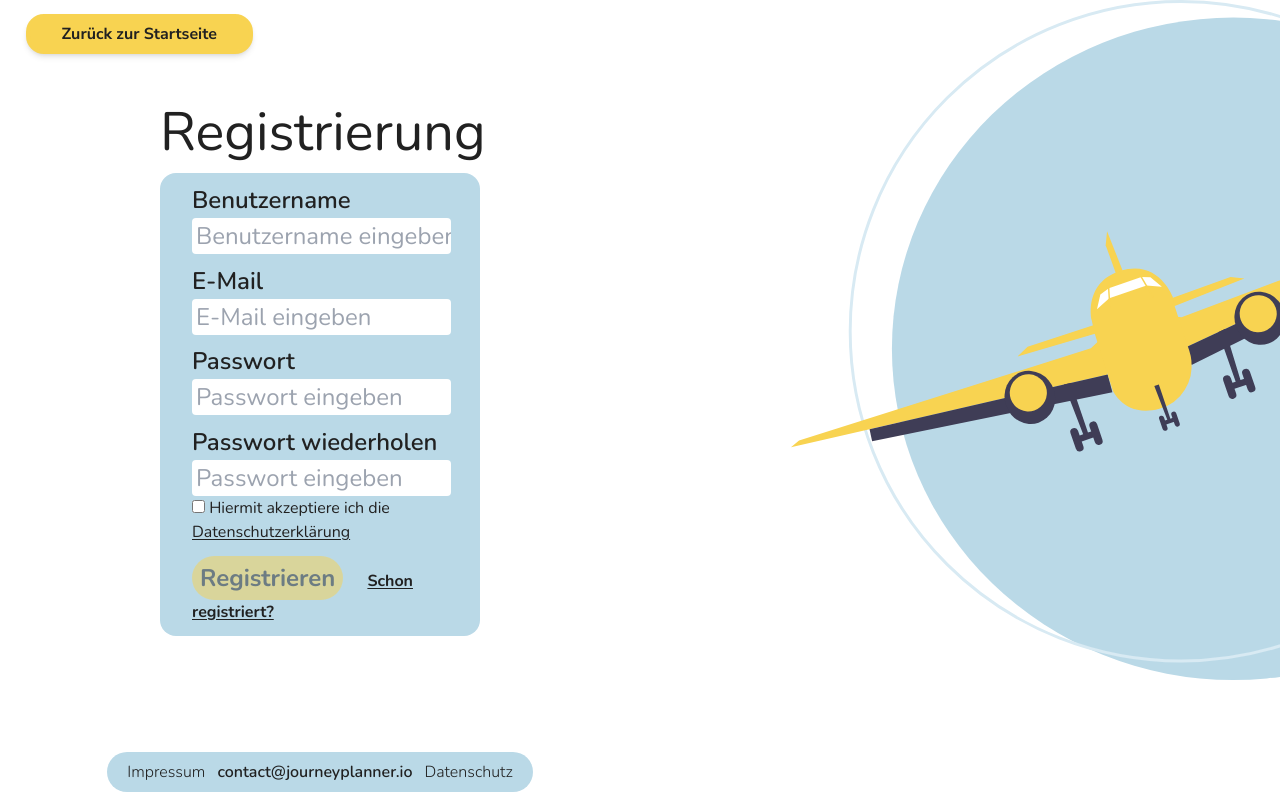
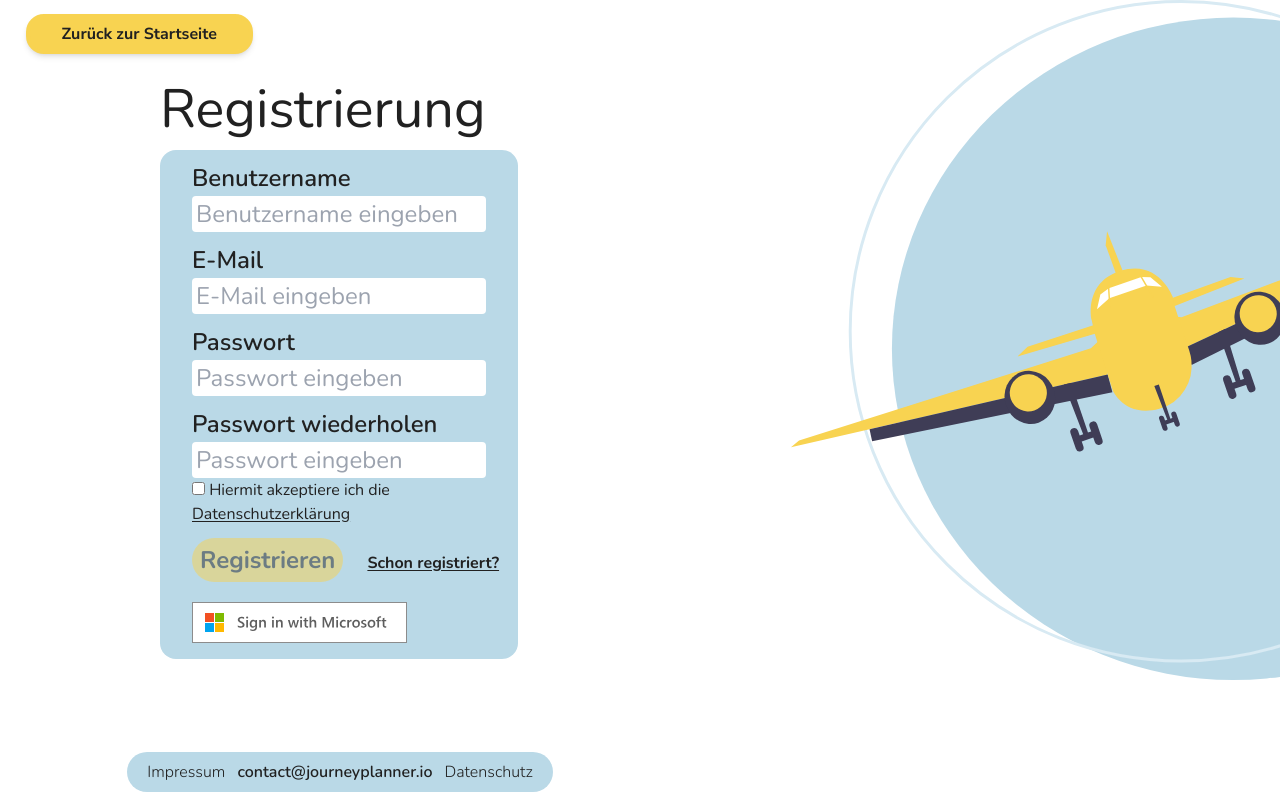
Before and after one commit to JourneyPlanner/JourneyPlanner-old, a Vue app: page /register in a window 1280 px wide. Built offline with nearby package versions, Linux system fonts and the light colour scheme; no server answers; a web font is replaced by a local one.

Commit message:
feat: Enable registration with Microsoft

```diff
--- /dev/null
+++ b/src/components/illustrations/MicrosoftLoginIllustration.vue
@@ -0,0 +1,67 @@
+<template>
+  <svg height="41" viewBox="0 0 215 41" width="215" xmlns="http://www.w3.org/2000/svg"><title>MS-SymbolLockup</title>
+    <rect fill="#fff" height="41" width="215"/>
+    <path d="M214,1V40H1V1H214m1-1H0V41H215V0Z" fill="#8c8c8c"/>
+    <path
+        d="M45.812,25.082V23.288a2.849,2.849,0,0,0,.576.4,4.5,4.5,0,0,0,.707.3,5.513,5.513,0,0,0,.747.187,3.965,3.965,0,0,0,.688.065,2.937,2.937,0,0,0,1.637-.365,1.2,1.2,0,0,0,.538-1.062,1.16,1.16,0,0,0-.179-.649,1.928,1.928,0,0,0-.5-.5,5.355,5.355,0,0,0-.757-.435q-.437-.209-.935-.436c-.356-.19-.687-.383-1-.578a4.358,4.358,0,0,1-.8-.648,2.728,2.728,0,0,1-.534-.8,2.6,2.6,0,0,1-.194-1.047,2.416,2.416,0,0,1,.333-1.285,2.811,2.811,0,0,1,.879-.9,4.026,4.026,0,0,1,1.242-.528,5.922,5.922,0,0,1,1.42-.172,5.715,5.715,0,0,1,2.4.374v1.721a3.832,3.832,0,0,0-2.3-.645,4.106,4.106,0,0,0-.773.074,2.348,2.348,0,0,0-.689.241,1.5,1.5,0,0,0-.494.433,1.054,1.054,0,0,0-.19.637,1.211,1.211,0,0,0,.146.608,1.551,1.551,0,0,0,.429.468,4.276,4.276,0,0,0,.688.414c.271.134.584.28.942.436q.547.285,1.036.6a4.881,4.881,0,0,1,.856.7,3.015,3.015,0,0,1,.586.846,2.464,2.464,0,0,1,.217,1.058,2.635,2.635,0,0,1-.322,1.348,2.608,2.608,0,0,1-.868.892,3.82,3.82,0,0,1-1.257.5,6.988,6.988,0,0,1-1.5.155c-.176,0-.392-.014-.649-.04s-.518-.067-.787-.117a7.772,7.772,0,0,1-.761-.187A2.4,2.4,0,0,1,45.812,25.082Z"
+        fill="#5e5e5e"/>
+    <path
+        d="M55.129,16.426a1.02,1.02,0,0,1-.714-.272.89.89,0,0,1-.3-.688.916.916,0,0,1,.3-.7,1.008,1.008,0,0,1,.714-.278,1.039,1.039,0,0,1,.732.278.909.909,0,0,1,.3.7.9.9,0,0,1-.3.678A1.034,1.034,0,0,1,55.129,16.426Zm.842,9.074h-1.7V18h1.7Z"
+        fill="#5e5e5e"/>
+    <path
+        d="M65.017,24.9q0,4.131-4.153,4.131a6.187,6.187,0,0,1-2.556-.491V26.986a4.726,4.726,0,0,0,2.337.7,2.342,2.342,0,0,0,2.672-2.628V24.24h-.029a2.947,2.947,0,0,1-4.742.436,4.041,4.041,0,0,1-.838-2.684,4.738,4.738,0,0,1,.9-3.04,3,3,0,0,1,2.476-1.128,2.384,2.384,0,0,1,2.2,1.216h.029V18h1.7Zm-1.684-2.835v-.973a1.91,1.91,0,0,0-.524-1.352A1.718,1.718,0,0,0,61.5,19.18a1.793,1.793,0,0,0-1.512.714,3.217,3.217,0,0,0-.546,2,2.774,2.774,0,0,0,.524,1.769,1.678,1.678,0,0,0,1.387.662,1.805,1.805,0,0,0,1.429-.632A2.391,2.391,0,0,0,63.333,22.064Z"
+        fill="#5e5e5e"/>
+    <path
+        d="M73.908,25.5h-1.7V21.273q0-2.1-1.486-2.1a1.622,1.622,0,0,0-1.282.582,2.162,2.162,0,0,0-.5,1.469V25.5H67.229V18h1.707v1.245h.029A2.673,2.673,0,0,1,71.4,17.824a2.265,2.265,0,0,1,1.868.795,3.57,3.57,0,0,1,.644,2.3Z"
+        fill="#5e5e5e"/>
+    <path
+        d="M80.962,16.426a1.02,1.02,0,0,1-.714-.272.89.89,0,0,1-.3-.688.916.916,0,0,1,.3-.7,1.008,1.008,0,0,1,.714-.278,1.039,1.039,0,0,1,.732.278.909.909,0,0,1,.3.7.9.9,0,0,1-.3.678A1.034,1.034,0,0,1,80.962,16.426ZM81.8,25.5H80.1V18h1.7Z"
+        fill="#5e5e5e"/>
+    <path
+        d="M90.7,25.5H89V21.273q0-2.1-1.486-2.1a1.622,1.622,0,0,0-1.282.582,2.157,2.157,0,0,0-.506,1.469V25.5H84.023V18H85.73v1.245h.03a2.673,2.673,0,0,1,2.431-1.421,2.265,2.265,0,0,1,1.868.795,3.57,3.57,0,0,1,.644,2.3Z"
+        fill="#5e5e5e"/>
+    <path
+        d="M106.984,18l-2.212,7.5h-1.78l-1.361-5.083a3.215,3.215,0,0,1-.1-.659H101.5a3.069,3.069,0,0,1-.131.644l-1.48,5.1H98.145L95.939,18H97.7l1.363,5.405a3.16,3.16,0,0,1,.087.645H99.2a3.384,3.384,0,0,1,.117-.659L100.832,18h1.6l1.347,5.428a3.732,3.732,0,0,1,.095.644h.052a3.387,3.387,0,0,1,.11-.644L105.365,18Z"
+        fill="#5e5e5e"/>
+    <path
+        d="M109.1,16.426a1.018,1.018,0,0,1-.714-.272.886.886,0,0,1-.3-.688.912.912,0,0,1,.3-.7,1.006,1.006,0,0,1,.714-.278,1.039,1.039,0,0,1,.732.278.912.912,0,0,1,.3.7.9.9,0,0,1-.3.678A1.034,1.034,0,0,1,109.1,16.426Zm.841,9.074h-1.7V18h1.7Z"
+        fill="#5e5e5e"/>
+    <path
+        d="M116.117,25.42a2.955,2.955,0,0,1-1.31.248q-2.182,0-2.183-2.094V19.333h-1.253V18h1.253V16.264l1.7-.483V18h1.794v1.333h-1.794v3.75a1.484,1.484,0,0,0,.241.952,1.006,1.006,0,0,0,.807.285,1.167,1.167,0,0,0,.746-.248Z"
+        fill="#5e5e5e"/>
+    <path
+        d="M124.248,25.5h-1.7V21.4q0-2.226-1.487-2.226a1.556,1.556,0,0,0-1.26.644,2.568,2.568,0,0,0-.513,1.649V25.5h-1.707V14.4h1.707v4.849h.029a2.685,2.685,0,0,1,2.432-1.421q2.5,0,2.5,3.055Z"
+        fill="#5e5e5e"/>
+    <path
+        d="M141.907,25.5h-1.728V18.7q0-.835.1-2.043h-.029a6.992,6.992,0,0,1-.285.988L136.831,25.5h-1.2l-3.143-7.793a7.236,7.236,0,0,1-.277-1.047h-.029q.057.63.058,2.058V25.5h-1.611V15h2.453l2.762,7a10.884,10.884,0,0,1,.41,1.2h.036c.181-.551.327-.962.44-1.23L139.541,15h2.366Z"
+        fill="#5e5e5e"/>
+    <path
+        d="M145.158,16.426a1.022,1.022,0,0,1-.714-.272.89.89,0,0,1-.3-.688.916.916,0,0,1,.3-.7,1.009,1.009,0,0,1,.714-.278,1.043,1.043,0,0,1,.733.278.911.911,0,0,1,.3.7.9.9,0,0,1-.3.678A1.038,1.038,0,0,1,145.158,16.426ZM146,25.5h-1.7V18H146Z"
+        fill="#5e5e5e"/>
+    <path
+        d="M153.589,25.156a4.2,4.2,0,0,1-2.131.52,3.606,3.606,0,0,1-2.695-1.044,3.691,3.691,0,0,1-1.026-2.706,4.07,4.07,0,0,1,1.1-2.978,3.944,3.944,0,0,1,2.948-1.124,4.3,4.3,0,0,1,1.81.36v1.582a2.743,2.743,0,0,0-1.67-.586,2.32,2.32,0,0,0-1.766.728,2.665,2.665,0,0,0-.688,1.908,2.536,2.536,0,0,0,.648,1.838,2.3,2.3,0,0,0,1.739.674,2.716,2.716,0,0,0,1.729-.652Z"
+        fill="#5e5e5e"/>
+    <path
+        d="M159.625,19.619a1.4,1.4,0,0,0-.887-.242,1.513,1.513,0,0,0-1.259.682,3.04,3.04,0,0,0-.506,1.852V25.5h-1.7V18h1.7v1.545H157a2.606,2.606,0,0,1,.766-1.233,1.724,1.724,0,0,1,1.154-.444,1.432,1.432,0,0,1,.7.14Z"
+        fill="#5e5e5e"/>
+    <path
+        d="M164.02,25.676a3.719,3.719,0,0,1-2.773-1.051,3.8,3.8,0,0,1-1.036-2.787,3.7,3.7,0,0,1,3.991-4.014,3.6,3.6,0,0,1,2.739,1.033,3.986,3.986,0,0,1,.982,2.864,3.932,3.932,0,0,1-1.059,2.875A3.8,3.8,0,0,1,164.02,25.676Zm.08-6.5a1.938,1.938,0,0,0-1.575.7,2.913,2.913,0,0,0-.579,1.919,2.744,2.744,0,0,0,.586,1.856,1.965,1.965,0,0,0,1.568.678,1.87,1.87,0,0,0,1.542-.666,2.956,2.956,0,0,0,.538-1.9,3,3,0,0,0-.538-1.911A1.858,1.858,0,0,0,164.1,19.18Z"
+        fill="#5e5e5e"/>
+    <path
+        d="M169.182,25.266V23.691a3.392,3.392,0,0,0,2.1.725q1.539,0,1.538-.908a.714.714,0,0,0-.132-.436,1.241,1.241,0,0,0-.355-.318,2.784,2.784,0,0,0-.527-.25q-.3-.108-.677-.248a7.052,7.052,0,0,1-.832-.389,2.545,2.545,0,0,1-.615-.465,1.745,1.745,0,0,1-.37-.59,2.145,2.145,0,0,1-.125-.769,1.775,1.775,0,0,1,.256-.955,2.223,2.223,0,0,1,.69-.7,3.289,3.289,0,0,1,.98-.425,4.511,4.511,0,0,1,1.136-.143,5.181,5.181,0,0,1,1.86.315v1.487a3.136,3.136,0,0,0-1.816-.542,2.317,2.317,0,0,0-.582.066,1.472,1.472,0,0,0-.443.183.886.886,0,0,0-.286.282.669.669,0,0,0-.1.363.77.77,0,0,0,.1.41.93.93,0,0,0,.3.3,2.654,2.654,0,0,0,.483.234q.282.105.649.23a9.4,9.4,0,0,1,.867.4,2.886,2.886,0,0,1,.656.465,1.806,1.806,0,0,1,.417.6,2.034,2.034,0,0,1,.147.81,1.847,1.847,0,0,1-.264,1,2.205,2.205,0,0,1-.7.7,3.292,3.292,0,0,1-1.015.413,5.222,5.222,0,0,1-1.212.136A5.115,5.115,0,0,1,169.182,25.266Z"
+        fill="#5e5e5e"/>
+    <path
+        d="M179.443,25.676a3.717,3.717,0,0,1-2.772-1.051,3.793,3.793,0,0,1-1.036-2.787,3.7,3.7,0,0,1,3.991-4.014,3.6,3.6,0,0,1,2.739,1.033,3.986,3.986,0,0,1,.982,2.864,3.932,3.932,0,0,1-1.059,2.875A3.8,3.8,0,0,1,179.443,25.676Zm.08-6.5a1.936,1.936,0,0,0-1.574.7,2.908,2.908,0,0,0-.579,1.919,2.739,2.739,0,0,0,.586,1.856,1.964,1.964,0,0,0,1.567.678,1.868,1.868,0,0,0,1.542-.666,2.95,2.95,0,0,0,.539-1.9,2.99,2.99,0,0,0-.539-1.911A1.857,1.857,0,0,0,179.523,19.18Z"
+        fill="#5e5e5e"/>
+    <path
+        d="M189.067,15.781a1.533,1.533,0,0,0-.784-.2q-1.237,0-1.237,1.4V18h1.743v1.333h-1.736V25.5h-1.7V19.333h-1.282V18h1.282V16.784a2.362,2.362,0,0,1,.777-1.871,2.82,2.82,0,0,1,1.94-.684,2.879,2.879,0,0,1,1,.138Z"
+        fill="#5e5e5e"/>
+    <path
+        d="M194.23,25.42a2.955,2.955,0,0,1-1.31.248q-2.182,0-2.183-2.094V19.333h-1.253V18h1.253V16.264l1.7-.483V18h1.793v1.333h-1.793v3.75a1.484,1.484,0,0,0,.241.952,1,1,0,0,0,.806.285,1.165,1.165,0,0,0,.746-.248Z"
+        fill="#5e5e5e"/>
+    <rect fill="#f25022" height="9" width="9" x="13" y="11"/>
+    <rect fill="#00a4ef" height="9" width="9" x="13" y="21"/>
+    <rect fill="#7fba00" height="9" width="9" x="23" y="11"/>
+    <rect fill="#ffb900" height="9" width="9" x="23" y="21"/>
+  </svg>
+</template>
--- a/src/views/RegistrationView.vue
+++ b/src/views/RegistrationView.vue
@@ -8,6 +8,7 @@ import Footer from "@/components/Footer.vue";
 import FliegerIllustration from "@/components/illustrations/FliegerIllustration.vue";
 import BackToHomeButton from "@/components/buttons/BackToHomeButton.vue";
 import router from "@/router";
+import MicrosoftLoginIllustration from "@/components/illustrations/MicrosoftLoginIllustration.vue";
 
 const state = reactive({
   accepted: false,
@@ -84,6 +85,25 @@ window.handleSignInWithGoogle = async function handleSignInWithGoogle(response)
   }
 }
 
+/**
+ * handle sign in with Microsoft
+ *
+ * @returns {Promise<void>}
+ */
+async function handleSignInWithMicrosoft() {
+  const {data, error} = await supabase.auth.signInWithOAuth({
+    provider: 'azure',
+    options: {
+      scopes: 'email',
+    },
+  });
+  if (error) {
+    console.log(error);
+  } else {
+    await router.push("/dashboard");
+  }
+}
+
 onMounted(() => {
   let recaptchaScript = document.createElement('script')
   recaptchaScript.setAttribute('src', 'https://accounts.google.com/gsi/client')
@@ -98,7 +118,7 @@ onMounted(() => {
         <BackToHomeButton class="absolute top-[2%] left-[2%]"/>
         <div class="xl:w-1/2 md:w-[80%] sm:w-[80%]">
           <h1 class="xl:text-3xl md:text-3xl sm:text-3xl pl-6.1538em font-nunito pt-[15%]">Registrierung</h1>
-          <form class="bg-primary rounded-2xl xl:w-[25vw] md:w-[50vw] sm:w-[75vw] ">
+          <form class="bg-primary rounded-2xl xl:w-[28vw] md:w-[55vw] sm:w-[80vw] ">
             <div class="inside flex flex-col pl-8 ">
               <h2 class="col-start-1 text-xl font-nunito font-semibold">Benutzername</h2>
               <input v-model="v$.username.$model"
@@ -146,6 +166,7 @@ onMounted(() => {
                     to="login">Schon registriert?
                 </RouterLink>
               </div>
+              <div class="max-w-72 mb-2">
                 <div id="g_id_onload"
                      data-callback="handleSignInWithGoogle"
                      data-client_id="423199431986-u0servcgoperfqd07iaofml60qoeh3aa.apps.googleusercontent.com"
@@ -153,7 +174,6 @@ onMounted(() => {
                      data-itp_support="true"
                      data-ux_mode="popup">
                 </div>
-
                 <div class="g_id_signin"
                      data-logo_alignment="left"
                      data-shape="pill"
@@ -161,6 +181,10 @@ onMounted(() => {
                      data-text="signin_with"
                      data-theme="outline"
                      data-type="standard">
+                </div>
+              </div>
+              <div class="mb-4">
+                <MicrosoftLoginIllustration @click="handleSignInWithMicrosoft()"/>
               </div>
             </div>
           </form>
@@ -171,7 +195,7 @@ onMounted(() => {
         <FliegerIllustration class="h-[85vh] ml-[1%]"/>
       </div>
     </div>
-    <div class="xl:w-1/2 md:w-2/3 sm:w-[100%] items-center justify-center flex ">
+    <div class="xl:w-1/2 md:w-2/3 sm:w-[100%] items-center justify-center flex ml-5 -mr-0.5">
       <Footer class="bottom-0 w-full md:fixed"/>
     </div>
   </div>
```
Lines whose indentation alone changed are shown as unchanged.
